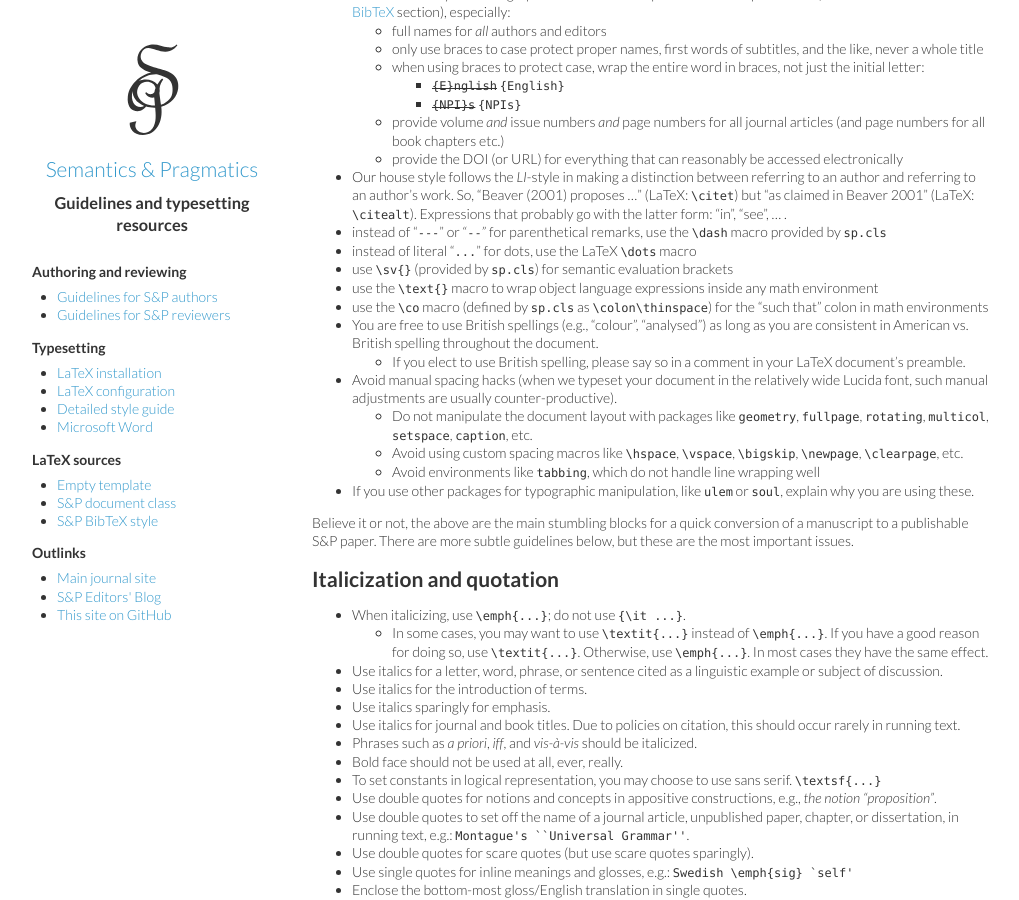
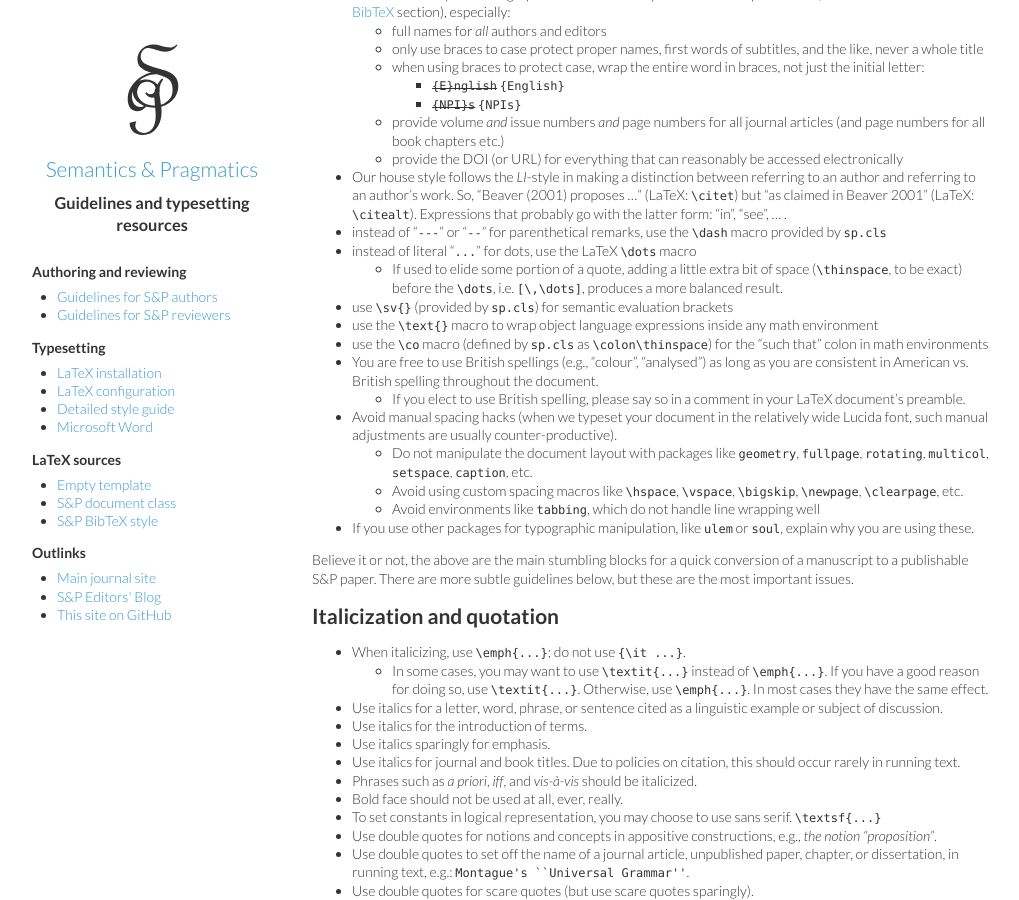
Before and after one commit to semprag/semprag.github.io, a Jekyll site: the page built from style.md, in a window 1280 px wide and 900 px high, scrolled down 454 px. Shown: the whole window, without its empty margins (8-1027 px from the left). Built offline with Jekyll 4.4.1, drawn with Linux system fonts in a browser that asks for light colours.

Commit message:
Add note about spacing in quotation ellipses

```diff
--- a/style.md
+++ b/style.md
@@ -28,6 +28,7 @@ Read your paper one more time very carefully, paying attention to the issues lis
 * Our house style follows the *LI*-style in making a distinction between referring to an author and referring to an author's work. So, "Beaver (2001) proposes ..." (LaTeX: `\citet`) but "as claimed in Beaver 2001" (LaTeX: `\citealt`). Expressions that probably go with the latter form: "in", "see", ... .
 * instead of "`---`" or "`--`" for parenthetical remarks, use the `\dash` macro provided by `sp.cls`
 * instead of literal "`...`" for dots, use the LaTeX `\dots` macro
+  - If used to elide some portion of a quote, adding a little extra bit of space (`\thinspace`, to be exact) before the `\dots`, i.e. `[\,\dots]`, produces a more balanced result.
 * use `\sv{}` (provided by `sp.cls`) for semantic evaluation brackets
 * use the `\text{}` macro to wrap object language expressions inside any math environment
 * use the `\co` macro (defined by `sp.cls` as `\colon\thinspace`) for the "such that" colon in math environments
```
